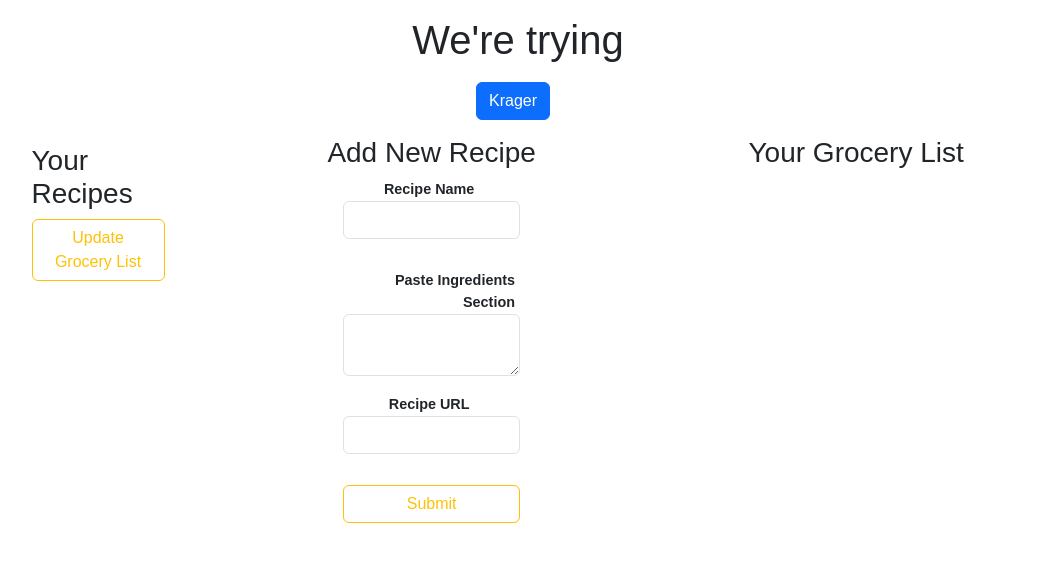
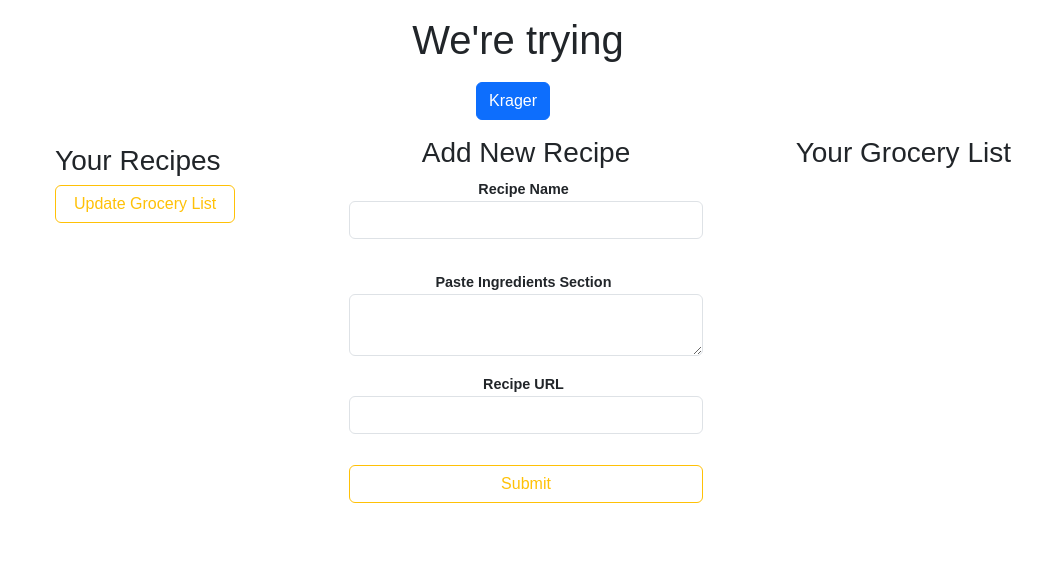
Before and after one commit to ElleWhiteDev/Auto-Cart, a Flask app: page / in a window 1280 px wide. Shown: the part 61-623 px from the top of the page, without its empty margins (60-1102 px from the left). Run offline with Flask 3, Linux system fonts and the light colour scheme; some libraries are stand-ins or nearby versions.

Commit message:
homepage justify/profile buttons

```diff
--- a/static/stylesheets/style.css
+++ b/static/stylesheets/style.css
@@ -139,6 +139,13 @@ form > hr {
   overflow-y: auto; /* Enable vertical scroll */
 }
 
+#user_form {
+  width: 100%;
+}
+
+#user_form input {
+  width: 100%;
+}
 
 /* Navigation bar */
 
--- a/templates/home.html
+++ b/templates/home.html
@@ -8,9 +8,9 @@
         <a class="btn btn-primary" href="#modal-1" id="modal-closed">Krager</a>
     </div>
 <div class="container">
-  <div class="row">
+  <div class="row justify-content-center">
     <!-- Current Recipes Column -->
-    <div class="col-3 sidebar">
+    <div class="col-4 sidebar">
       <form method="POST" action="{{ url_for('update_grocery_list') }}">
         <h3>Your Recipes</h3>
           {% for recipe in recipes %}
@@ -41,7 +41,7 @@
     </div>
 
     <!-- Grocery List Column -->
-<div class="col-5 grocery-list">
+<div class="col-4 grocery-list">
   <h3>Your Grocery List</h3>
   <ul>
     {% for ingredient in g.grocery_list.recipe_ingredients %}
@@ -57,9 +57,9 @@
     <div class="my-modal">
       <div class="details">
         <h1 class="title">Ingredient Select</h1>
-        <p class="description">Choose the option you'd like to add to your cart</p>
+        <p class="description">Please choose the option you'd like to add to your cart</p>
       </div>
-      <p class="txt">Your options for {{ingredient.quantity}} {{ingredient.measurement}} {{ ingredient.ingredient_name }} are:</p>
+      <p class="txt">Your options for {{ingredient.quantity}} {{ingredient.measurement}} {{ ingredient.ingredient_name }} are</p>
       <ul>
         {% for option in ingredient.options %}
           <li>{{option.brand}} {{ option.name }} - {{ option.price }}</li>
@@ -73,6 +73,9 @@
       {% else %}
         <a href="#modal-closed" class="btn">Head to cart</a>
       {% endif %}
+      <p>
+        <a href="#modal-closed" class="close">Cancel</a>
+      </p>
     </div>
   </div>
 {% endfor %}
--- a/templates/profile.html
+++ b/templates/profile.html
@@ -7,7 +7,8 @@
     <div class="col-md-4 mt-3">
       <div class="d-flex justify-content-between mb-3">
         <a href="{{url_for('update_email')}}" class="btn btn-info">Change Email</a>
-        <a href="{{url_for('update_password')}}" class="btn btn-danger">Change Password</a>
+        <a href="{{url_for('update_password')}}" class="btn btn-warning">Change Password</a>
+        <a href="{{url_for('delete_account')}}" class="btn btn-danger">Delete Acct</a>
       </div>
       <div class="card mt-4">
         <div class="card-header">
```
